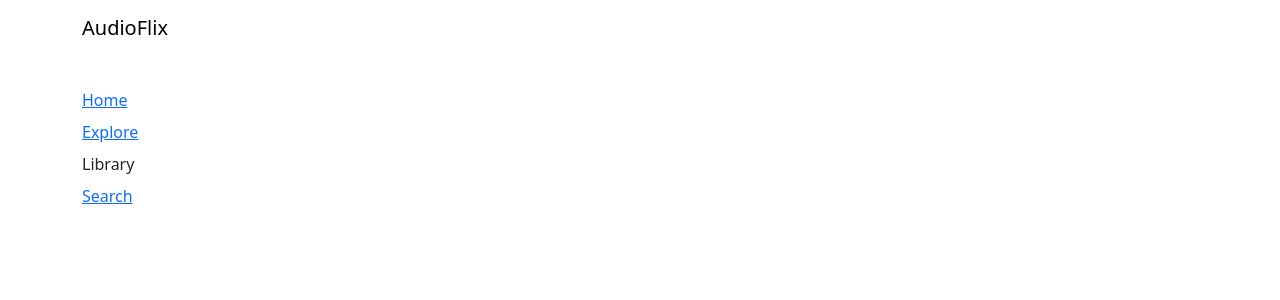
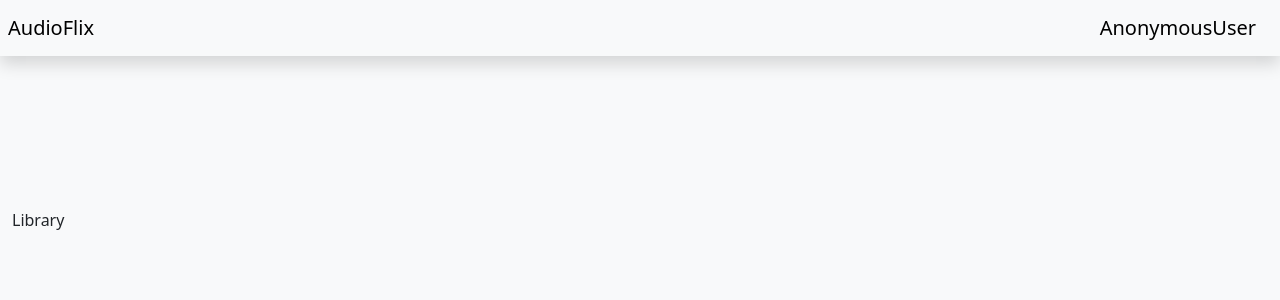
Before and after one commit to Aourl24/Audioflix-Backend, a Django app: page /home in a window 1280 px wide. Shown: the top 300 px of the page. Run offline with Django 4.2, Linux system fonts and the light colour scheme; some libraries are stand-ins or nearby versions.

Commit message:
'updated'

```diff
--- a/Music/serializers.py
+++ b/Music/serializers.py
@@ -1,5 +1,5 @@
 from rest_framework import serializers
-from .models import Music,Artist,Lyric,PlayList,MusicHistory,Profile
+from .models import Music,Artist,Lyric,PlayList,MusicHistory,Profile,Poster
 from django.contrib.auth.models import User
 
 class UserSerializer(serializers.ModelSerializer):
@@ -44,6 +44,10 @@ class MusicHistorySerializer(serializers.ModelSerializer):
 		model = MusicHistory
 		fields = "__all__"
 
+class PosterSerializer(serializers.ModelSerializer):
+	class Meta:
+		model = Poster
+		fields = "__all__"
 	# def to_representation(self,instance):
 	# 	rep = super().to_representation(instance)
 	# 	rep['profile'] = instance.user.username
--- a/Music/views.py
+++ b/Music/views.py
@@ -2,7 +2,7 @@ from django.shortcuts import render
 from .models import Music, PlayList, MusicHistory, Profile
 from django.contrib.auth.models import User
 from django.http import JsonResponse, HttpResponse
-from .serializers import MusicSerializer,PlayListSerializer, MusicHistorySerializer
+from .serializers import MusicSerializer,PlayListSerializer, MusicHistorySerializer,PosterSerializer
 from rest_framework.response import Response
 from rest_framework.decorators import api_view
 from django.contrib.auth.decorators import login_required
@@ -13,6 +13,11 @@ def template(x):
 
 def getUser(x):
 	return Profile.objects.get(user=User.objects.get(username=x))
+
+# @api_view(['GET'])
+# def getUserView(request):
+# 	user =lambda x: if request.user else 'Anonymous'
+# 	return HttpResponse(user)
 
 @api_view(['GET'])
 def musicApiView(request):
@@ -87,3 +92,10 @@ def addToHistoryView(request,id):
 		music = Music.objects.get(id=id)
 		history = MusicHistory.objects.create(profile=getUser(request.user),music=music)
 		return HttpResponse('Added to history succesfully')
+
+
+@api_view(['GET'])
+def posterView(request):
+	poster = Poster.objects.all()
+	serializer = PosterSerializer(many=True)
+	return Response(serializer.data)
--- a/template/base.html
+++ b/template/base.html
@@ -23,28 +23,30 @@
 	--secondary-color:black;
 }
 </style>
-<body>
-<div class="container">
+<body class="bg-light">
 
-<div class="navbar">
-	<div class="navbar-brand">AudioFlix</div>
-	<div class="navbar-brand"></div>
+
+<div class="navbar shadow p-2 color-bg-p ">
+	<div class="navbar-brand sz-20 color-white">AudioFlix</div>
+	<div class="navbar-brand color-white">{{request.user}}</div>
 </div>
+<br />
 
+<div class="container-fluid">
 <div class="row sz-24 ">
-<div class="col-2 bold">
+<div class="col-1 bold h-100">
 	<br />
-	<div class="row my-2">
-		<div class="col"><a class="no-decoration" href="{%url 'HomeUrl'%}">Home</a> </div>
+	<div class="row my-2 p-2">
+		<div class="col"><a class="no-decoration rounded-circle color-bd-p color-p p-2" href="{%url 'HomeUrl'%}"><i class="fas fa-home"></i></a> </div>
 	</div>
-	<div class="row my-2">
-		<div class="col"><a class="no-decoration" href="{%url 'ExploreUrl' %}">Explore</a></div>
+	<div class="row my-2 p-2">
+		<div class="col"><a class="no-decoration rounded-circle color-p p-2" href="{%url 'ExploreUrl' %}"><i class="far fa-compass"></i></a></div>
 	</div>
 	<div class="row my-2 hide">
 		<div class="col">Library</div>
 	</div>
-	<div class="row my-2">
-		<div class="col"><a class="no-decoration" href="{%url 'SearchUrl'%}">Search</a></div>
+	<div class="row my-2 p-2">
+		<div class="col"><a class="no-decoration rounded-circle color-p p-2" href="{%url 'SearchUrl'%}"><i class="fas fa-search"></i></a></div>
 	</div>
 </div>
 {%block content%}
```
Also changed, not shown: Music/models.py (+8 -0 lines), Music/migrations/0007_poster.py (added), db.sqlite3, 2 other files.
